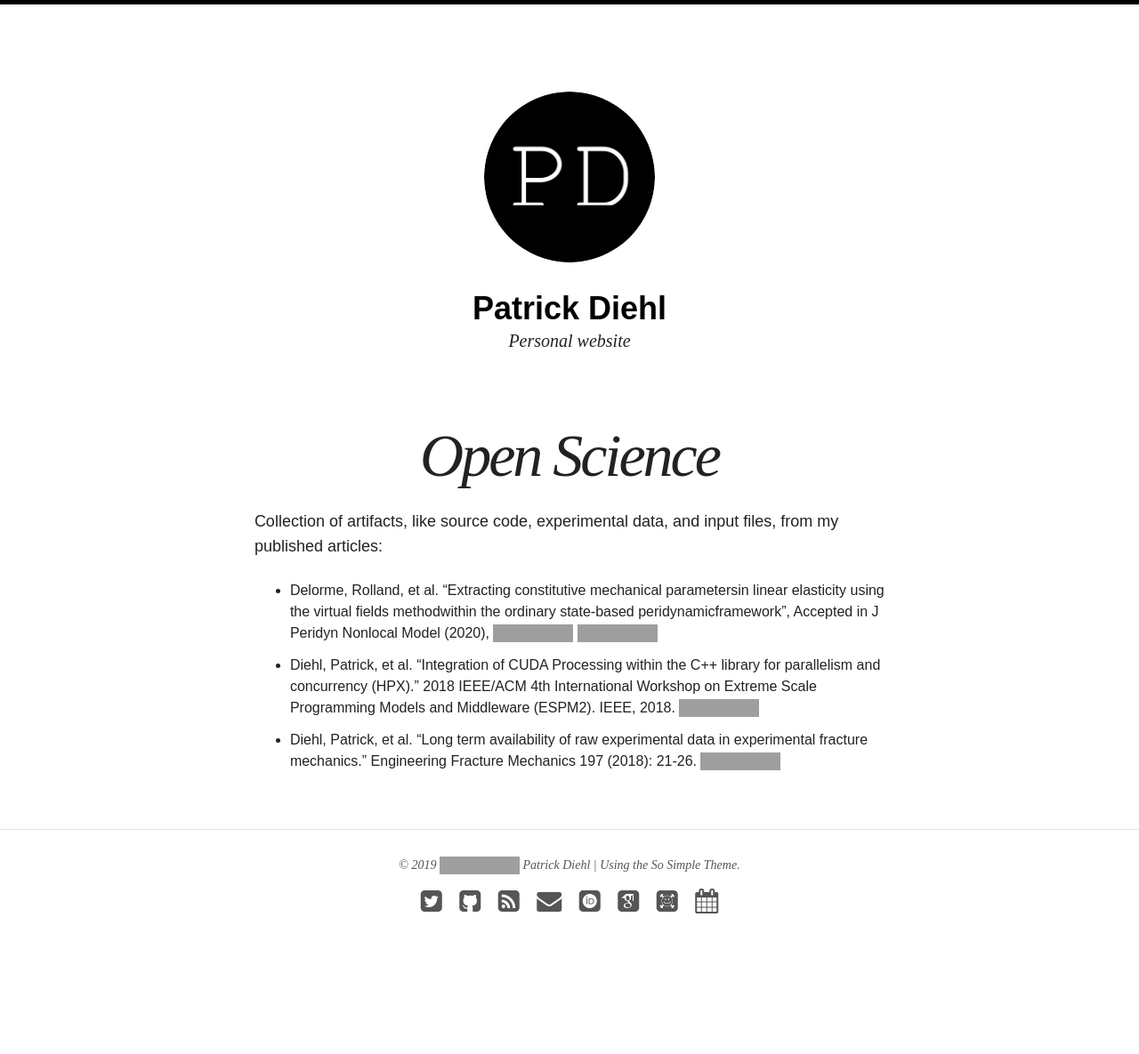
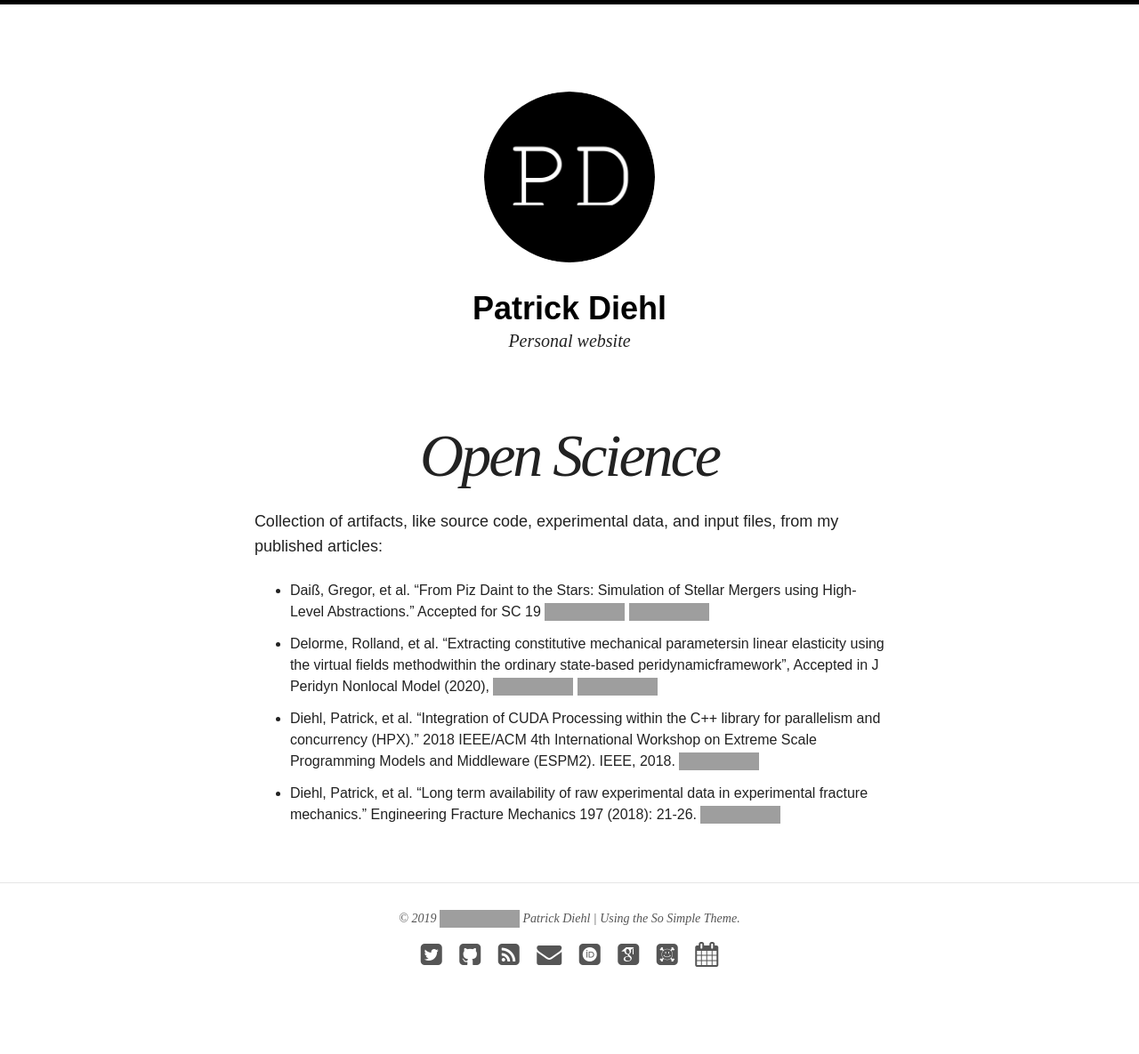
Before and after one commit to diehlpk/diehlpk.github.io, a Jekyll site: the page built from openscience/index.md, in a window 1280 px wide. Shown: the whole page at 89% size. Built offline with Jekyll 4.4.1, drawn with Linux system fonts in a browser that asks for light colours; nearby versions of some CDN libraries; some web fonts are replaced; before the commit the page ends 1125 px from its top, so only the background shows below that; grey boxes are pictures that could not be loaded.

Commit message:
Update openscience

```diff
--- a/openscience/index.md
+++ b/openscience/index.md
@@ -5,7 +5,7 @@ title: Open Science
 
 Collection of artifacts, like source code, experimental data, and input files, from my published articles:
 
-
+* Daiß, Gregor, et al. "From Piz Daint to the Stars: Simulation of Stellar Mergers using High-Level Abstractions." Accepted for SC 19 [![DOI](https://zenodo.org/badge/180603986.svg)](https://zenodo.org/badge/latestdoi/180603986) [![DOI](https://zenodo.org/badge/DOI/10.5281/zenodo.2635581.svg)](https://doi.org/10.5281/zenodo.2635581)
 * Delorme, Rolland, et al. "Extracting constitutive mechanical parametersin linear elasticity using the virtual fields methodwithin the ordinary state-based peridynamicframework", Accepted in J Peridyn Nonlocal Model (2020), [![DOI](https://zenodo.org/badge/46075533.svg)](https://zenodo.org/badge/latestdoi/46075533) [![DOI](https://zenodo.org/badge/93547069.svg)](https://zenodo.org/badge/latestdoi/93547069)
 * Diehl, Patrick, et al. "Integration of CUDA Processing within the C++ library for parallelism and concurrency (HPX)." 2018 IEEE/ACM 4th International Workshop on Extreme Scale Programming Models and Middleware (ESPM2). IEEE, 2018. [![DOI](https://zenodo.org/badge/13384046.svg)](https://zenodo.org/badge/latestdoi/13384046)
 * Diehl, Patrick, et al. "Long term availability of raw experimental data in experimental fracture mechanics." Engineering Fracture Mechanics 197 (2018): 21-26. [![DOI](https://zenodo.org/badge/DOI/10.5281/zenodo.1098296.svg)](https://doi.org/10.5281/zenodo.1098296)
```
